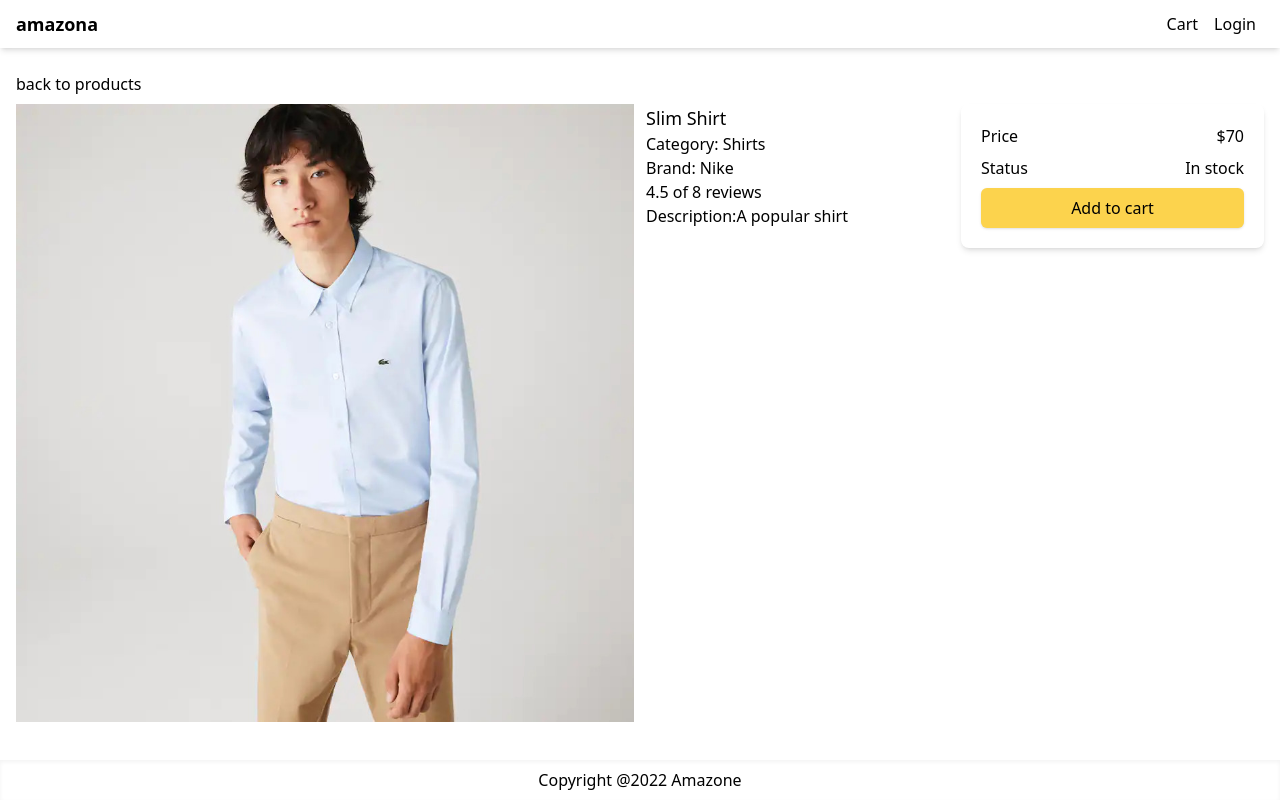
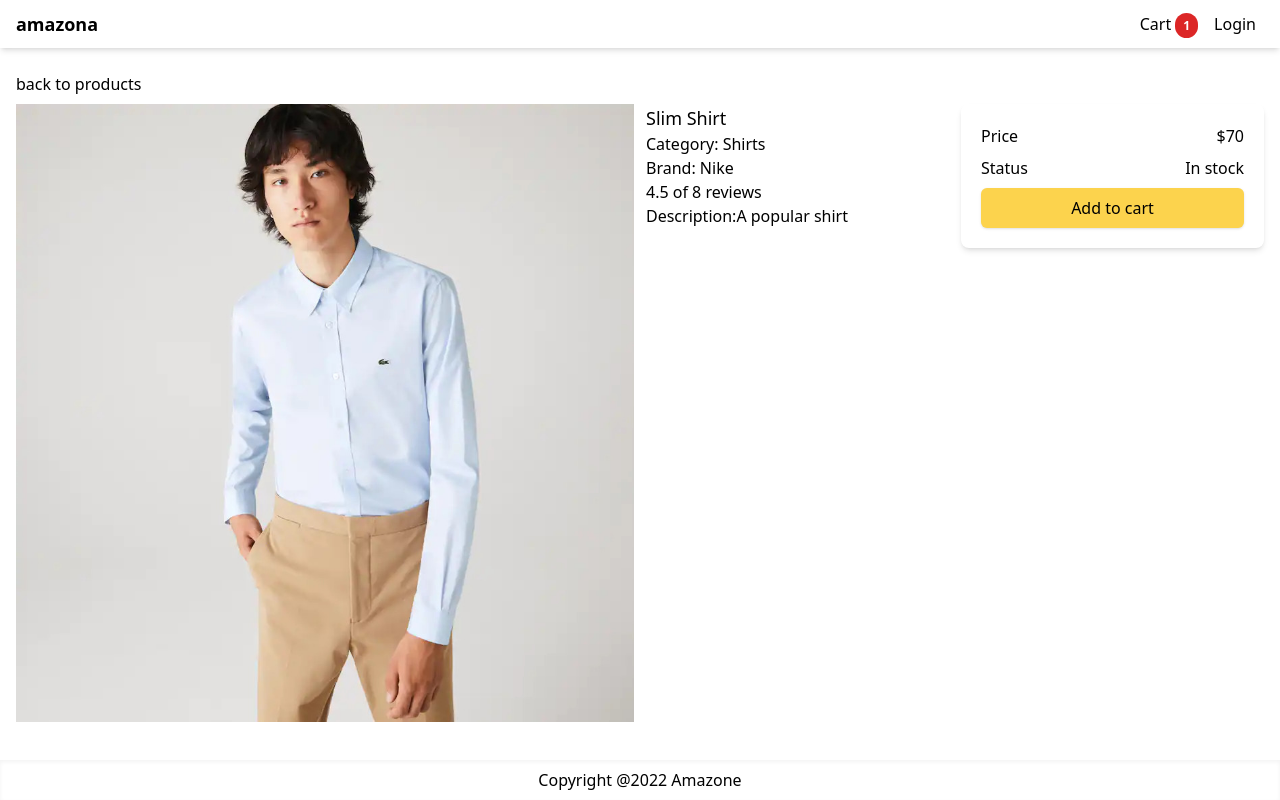
Before and after one commit to capmahin/Project-amazone, a Next.js app: page /product/Slim-shirt in a window 1280 px wide. Both pictures are taken after a click on the button "Add to cart". Built offline with nearby package versions, Linux system fonts and the light colour scheme.

Commit message:
add addToCartHandler in [slug]

```diff
--- a/components/Layout.js
+++ b/components/Layout.js
@@ -1,8 +1,12 @@
+import { Store } from "@/utils/store"
 import Head from "next/head"
 import Link from "next/link"
-import React from 'react'
+import React, { useContext } from 'react'
 
 export default function Layout({ title,children}) {
+
+  const {state, dispatch} = useContext(Store);
+  const {cart} = state;
   return (
     <>
 
@@ -19,7 +23,13 @@ export default function Layout({ title,children}) {
                 <a className="text-lg font-bold">amazona</a>
             </Link>
             <div>
-                <Link legacyBehavior href="/cart"><a className="p-2">Cart</a></Link>
+                <Link legacyBehavior href="/cart"><a className="p-2">Cart
+                {cart.cartItems.length > 0 && (
+                  <span className="ml-1 rounded-full bg-red-600 px-2 py-1 text-xs font-bold text-white">
+                    {cart.cartItems.reduce((a,c)=> a + c.quantity, 0)}
+                  </span>
+                )}
+                </a></Link>
                 <Link legacyBehavior href="/login"><a className="p-2">Login</a></Link>
             </div>
           </nav>
--- a/pages/product/[slug].js
+++ b/pages/product/[slug].js
@@ -1,16 +1,22 @@
 import Layout from "@/components/Layout"
 import data from "@/utils/data";
+import { Store } from "@/utils/store";
 import Image from "next/image";
 import Link from "next/link";
 import { useRouter } from "next/router"
-import React from 'react'
+import React, { useContext } from 'react'
 
 export default function ProductScreen() {
+  const {state, dispatch} = useContext(Store)
   const {query} = useRouter();
   const {slug} = query;
   const product = data.products.find(x => x.slug === slug)
   if(!product){
     return <div>Product Not Found</div>
+  }
+
+  const addToCartHandler = () =>{
+        dispatch({type: 'CART_ADD_ITEM', payload:{ ...product, quantity:1}});
   }
   return (
     <Layout title={product.name}>
@@ -48,7 +54,9 @@ export default function ProductScreen() {
                      <div>Status</div>
                      <div>{product.countInStock > 0 ? 'In stock' : 'Unavailable'}</div>
                  </div>
-                 <button className="primary-button w-full">Add to cart</button>
+                 <button className="primary-button w-full"
+                 onClick={addToCartHandler}
+                 >Add to cart</button>
           </div>
         </div>
      </div>
```
